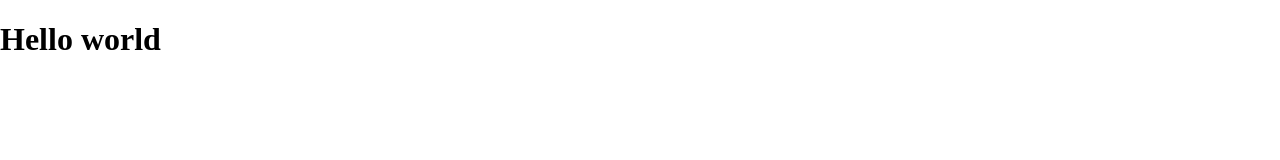
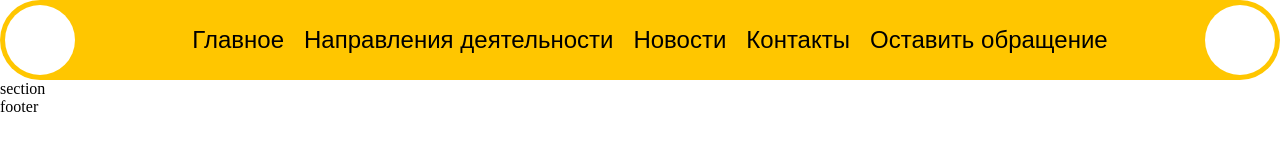
Before and after one commit to aldeevN/testApp, a plain HTML site: page index.html in a window 1280 px wide. Drawn offline with Linux system fonts and the light colour scheme.

Commit message:
add header

```diff
--- a/index.html
+++ b/index.html
@@ -8,7 +8,28 @@
     <link rel="stylesheet" href="./style.css">
 </head>
 <body>
-    <h1>Hello world</h1>
+    <header class="header">
+        <div class="container">
+           <div class="header__container">
+               <div class="logo"></div>
+               <ul class="header__menu">
+                   <li class="menu__item"><a href="#" class="menu__link">Главное</a></li>
+                   <li class="menu__item"><a href="#" class="menu__link">Направления деятельности</a></li>
+                   <li class="menu__item"><a href="#" class="menu__link">Новости</a></li>
+                   <li class="menu__item"><a href="#" class="menu__link">Контакты</a></li>
+                   <li class="menu__item"><a href="#" class="menu__link">Оставить обращение</a></li>
+               </ul>
+               <button class="header__burger-menu">
+               </button>
+           </div>
+        </div>
+    </header>
+    <main class="main">
+        section
+    </main>
+    <footer class="footer">
+        footer
+    </footer>
 </body>
 <script type="text/javascript" src="./main.js"></script>
 </html>
--- a/style.css
+++ b/style.css
@@ -0,0 +1,52 @@
+.header{
+    background-color: #FFC600;
+    height: 80px;
+    border-radius: 52px;
+}
+.container{
+    max-width: 1520px;
+    margin: 0 auto;
+}
+.header__container{
+    display: flex;
+    align-items: center;
+    min-height: 80px;
+    justify-content: space-between;
+}
+.header__menu{
+    display: flex;
+    align-items: center;
+    justify-content: center;
+}
+.menu__item{
+    list-style: none;
+    color: black;
+    margin-right: 20px;
+}
+.menu__link{
+    color: black;
+    text-decoration: none;
+    font-family: Arial, Helvetica, sans-serif;
+    font-size: 24px;
+    font-weight: 400;
+}
+.menu__link:hover{
+    color: gray;
+    cursor: pointer;
+}
+.logo{
+    width: 70px;
+    height: 70px;
+    border-radius: 50%;
+    background-color: #fff;
+    margin-left: 5px;
+}
+
+.header__burger-menu{
+    width: 70px;
+    height: 70px;
+    border-radius: 50%;
+    background-color: #fff;
+    border: none;
+    margin-right: 5px;
+}
```
